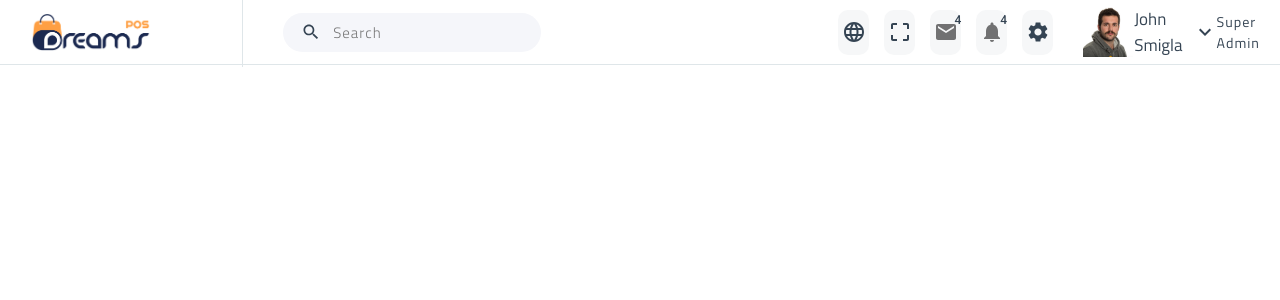
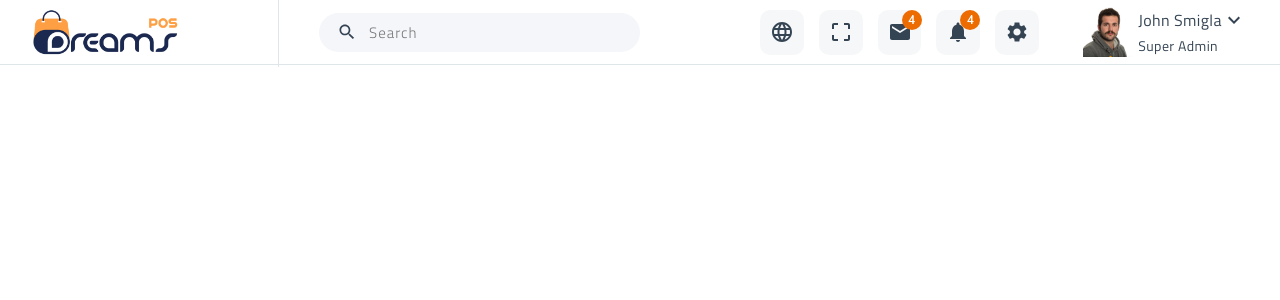
Before and after one commit to adil-asar/Offsetup-task-7, a React (Vite) app: page / in a window 1280 px wide. Shown: the top 300 px of the page. Built offline with nearby package versions, Linux system fonts and the light colour scheme; a web font is replaced by a local one.

Commit message:
header complete

```diff
--- a/src/components/Header/Header.jsx
+++ b/src/components/Header/Header.jsx
@@ -1,99 +1,175 @@
-import React from 'react'
-import CropFreeIcon from '@mui/icons-material/CropFree';
-import LanguageIcon from '@mui/icons-material/Language';
-import Badge from '@mui/material/Badge';
-import KeyboardArrowDownIcon from '@mui/icons-material/KeyboardArrowDown';
-import SettingsIcon from '@mui/icons-material/Settings';
-import MailIcon from '@mui/icons-material/Mail';
-import Button from '@mui/material/Button';
-import Menu from '@mui/material/Menu';
-import MenuItem from '@mui/material/MenuItem';
-import NotificationsIcon from '@mui/icons-material/Notifications';
-import './header.css'
-import logo from '../../assets/logo.png'
-import SearchSharpIcon from '@mui/icons-material/SearchSharp';
-import profilepic from '../../assets/avator1.jpg'
+import React from "react";
+import CropFreeIcon from "@mui/icons-material/CropFree";
+import FormatAlignLeftIcon from '@mui/icons-material/FormatAlignLeft';
+import Divider from '@mui/material/Divider';
+import LanguageIcon from "@mui/icons-material/Language";
+import Badge from "@mui/material/Badge";
+import MoreVertIcon from '@mui/icons-material/MoreVert';
+import KeyboardArrowDownIcon from "@mui/icons-material/KeyboardArrowDown";
+import SettingsIcon from "@mui/icons-material/Settings";
+import ListItemText from '@mui/material/ListItemText';
+import ListItemIcon from '@mui/material/ListItemIcon';
+import PersonIcon from '@mui/icons-material/Person';
+import LogoutIcon from '@mui/icons-material/Logout';
+import MailIcon from "@mui/icons-material/Mail";
+import Fade from "@mui/material/Fade";
+import Button from "@mui/material/Button";
+import Menu from "@mui/material/Menu";
+import MenuItem from "@mui/material/MenuItem";
+import NotificationsIcon from "@mui/icons-material/Notifications";
+import "./header.css";
+import logo from "../../assets/logo.png";
+import SearchSharpIcon from "@mui/icons-material/SearchSharp";
+import profilepic from "../../assets/avator1.jpg";
 
 const Header = () => {
-
   const [anchorEl, setAnchorEl] = React.useState(null);
+  const [drop, setdrop] = React.useState(null);
   const open = Boolean(anchorEl);
+  const opendrop = Boolean(drop)
   const handleClick = (event) => {
     setAnchorEl(event.currentTarget);
+  };
+  const handledrop = (event) => {
+    setdrop(event.currentTarget);
   };
   const handleClose = () => {
     setAnchorEl(null);
   };
+  const handleClosedrop = () => {
+    setdrop(null);
+  };
+  ;
 
   return (
     <>
-
- <div className='header_css'>
-<div className='logo-section'>
+      <div className="header_css">
+        <div className="logo-section">
           <img src={logo} alt="logo" />
         </div>
+        {/* responsive */}
+        <div className="menu_responsive"><FormatAlignLeftIcon fontSize="large"/></div>
+        <div className="logo_responsive"> <img src={logo} alt="logo" /></div>
+
+        <div className="dropdown">
+      <Button
+        id="basic-button"
+        aria-controls={opendrop ? 'basic-drop' : undefined}
+        aria-haspopup="true"
+        aria-expanded={opendrop ? 'true' : undefined}
+        onClick={handledrop}
+      >
+        <MoreVertIcon style={{color:'#FF9F43'}} fontSize="large"/>
+      </Button>
+      <Menu style={{marginTop:'20px'}}
+        id="basic-drop"
+        anchorEl={drop}
+        open={opendrop}
+        onClose={handleClosedrop}
+        MenuListProps={{
+          'aria-labelledby': 'basic-button',
+        }}
+      >
+        <MenuItem style={{width:'200px',marginBottom:'5px'}}  onClick={handleClosedrop}><p>Profile</p></MenuItem>
+        <MenuItem style={{width:'200px',marginBottom:'5px'}} onClick={handleClosedrop}><p>Settings</p></MenuItem>
+        <MenuItem style={{width:'200px',marginBottom:'5px'}} onClick={handleClosedrop}><p>Logout</p></MenuItem>
+      </Menu>
+    </div>
+
         <div className="search-section">
-   <div className='input_box'>
-   <SearchSharpIcon fontSize="small" className='search_icon'/>
-    <input type="text" placeholder='Search' />
+          <div className="input_box">
+            <SearchSharpIcon fontSize="small" className="search_icon" />
+            <input type="text" placeholder="Search" />
           </div>
         </div>
 
         <div className="menu-section">
- <div className='menu_icon'><LanguageIcon/></div>
- <div  className='menu_icon'><CropFreeIcon /></div>
- <div  className='menu_icon'> <Badge badgeContent={4} >
-      <MailIcon color="action" />
+          <div className="menu_icon">
+            <LanguageIcon />
+          </div>
+          <div className="menu_icon">
+            <CropFreeIcon />
+          </div>
+          <div className="menu_icon">
+            <Badge badgeContent={4} color="warning" >
+              <MailIcon  style={{color:'#354453' }} />
             </Badge>
           </div>
-    <div  className='menu_icon'> <Badge badgeContent={4}>
-      <NotificationsIcon color="action" />
+          <div className="menu_icon">
+            <Badge badgeContent={4} color="warning">
+              <NotificationsIcon  style={{color:'#354453'}} color="action" />
             </Badge>
           </div>
-    <div  className='menu_icon'>
-      <SettingsIcon/>
+          <div className="menu_icon">
+            <SettingsIcon />
           </div>
           {/* profile section */}
 
+          <Button
+            id="fade-button"
+            aria-controls={open ? "fade-menu" : undefined}
+            aria-haspopup="true"
+            aria-expanded={open ? "true" : undefined}
+            onClick={handleClick}
+          >
             <div className="profile_css">
               <img src={profilepic} alt="" />
               <div className="name">
-      <div>
-      <p
-        id="basic-button"
-        aria-controls={open ? 'basic-menu' : undefined}
-        aria-haspopup="true"
-        aria-expanded={open ? 'true' : undefined}
-        onClick={handleClick}
-
-      >
-        John Smigla
-        <KeyboardArrowDownIcon className='profile-icon-css'/>
+                <p>
+                  John Smigla <KeyboardArrowDownIcon />
+                </p>
                 <small>Super Admin</small>
-      </p>
+              </div>
+            </div>
+          </Button>
           <Menu
-        id="basic-menu"
+            id="fade-menu"
+            MenuListProps={{
+              "aria-labelledby": "fade-button",
+            }}
             anchorEl={anchorEl}
             open={open}
             onClose={handleClose}
-        MenuListProps={{
-          'aria-labelledby': 'basic-button',
-        }}
+            TransitionComponent={Fade}
           >
-        <MenuItem onClick={handleClose}>Profile</MenuItem>
-        <MenuItem onClick={handleClose}>My account</MenuItem>
-        <MenuItem onClick={handleClose}>Logout</MenuItem>
+            <MenuItem onClick={handleClose}>
+              <div className="profile_css" style={{marginLeft:'0px' , marginBottom:"0px"}}>
+                <img src={profilepic} style={{borderRadius:"30px"}} alt="" />
+                <div className="name"  >
+                  <p>
+                    John Smigla
+                  </p>
+                  <small>Super Admin</small>
+                </div>
+              </div>
+            </MenuItem>
+            <Divider/>
+            <MenuItem>
+          <ListItemIcon>
+            <PersonIcon fontSize="small" />
+          </ListItemIcon>
+          <ListItemText> <p>My Profile</p></ListItemText>
+        </MenuItem>
+        <MenuItem>
+          <ListItemIcon>
+            <SettingsIcon fontSize="small" />
+          </ListItemIcon>
+          <ListItemText><p>Settings</p></ListItemText>
+        </MenuItem>
+            <Divider/>
+            <MenuItem>
+          <ListItemIcon>
+            <LogoutIcon style={{color:'red'}} fontSize="small" />
+          </ListItemIcon>
+          <ListItemText><p style={{color:'red'}}>Logout</p></ListItemText>
+        </MenuItem>
+
+
           </Menu>
         </div>
+      </div>
+    </>
+  );
+};
 
-      </div>
-    </div>
-</div>
-
- </div>
-
-    </>
-  )
-}
-
-export default Header
+export default Header;
--- a/src/components/Header/header.css
+++ b/src/components/Header/header.css
@@ -3,6 +3,7 @@
   padding: 0 20px;
   width: 100%;
   display: flex;
+  justify-content: space-between;
   align-items: center;
   height: 65px;
   /* border-top:.1px solid rgb(223, 230, 233) ; */
@@ -11,7 +12,7 @@
 
 .logo-section {
   border-right: 1px solid rgb(223, 230, 233);
-  width: 18%;
+  width: 300px !important;
   padding: 10px;
   display: flex;
   height: 70px;
@@ -19,12 +20,12 @@
 }
 
 .logo-section img {
-  width: 60%;
+  width: 150px;
 }
 
 .search-section {
   padding: 10px 40px;
-  width: 48%;
+  width: 550px;
   align-items: center;
 }
 .input_box {
@@ -32,7 +33,7 @@
   align-items: center;
   background-color: rgb(245, 246, 250);
   padding: 3px 18px;
-  width: 50%;
+  width: 80%;
   border-radius: 25px;
 }
 .search_icon {
@@ -54,7 +55,7 @@
 .menu-section{
   display: flex;
   align-items: center;
-  width: 34%;
+  width: 500px;
 }
 .menu_icon{
   /* background-color:rgb(245, 246, 250) ; */
@@ -69,8 +70,11 @@
   color: #354453;
 }
 .profile_css{
-  display: flex;align-items: center;justify-content: center;
+  display: flex;
+  align-items:
+   center;justify-content: center;
   margin-left: 15px;
+  width: 180px;
 }
 .profile_css img{
   width: 50px;
@@ -78,22 +82,67 @@
 
 }
 .name{
-  margin-left: 1px;
+  display: flex;
+  flex-direction: column;
+  justify-content: center;
+  margin-left: 5px;
+  word-wrap: none;
+  align-items: start;
 }
 
-.name p{
-  font-weight: 400;
-  font-size: 17px;
+.header_css p{
+  font-size: 16px;
+  display: flex;
+  align-items: center;
+  font-family: 'Titillium Web', sans-serif;
   color: #354453;
-  display: flex;align-items: center;
+  text-transform: capitalize;
+}
+.name small{
+  font-size: 14px;
+  text-transform: capitalize;
+  color: #354453;
+  font-family: 'Titillium Web', sans-serif;
 }
 
-.profile-icon-css{
-  margin-left: 10px;
+p{
+  font-family: 'Titillium Web', sans-serif;
+  color: #354453;
+  text-transform: capitalize;
 }
 
-.name small{
-  letter-spacing: 1px;
-  font-weight: 400;
-  color: #354453;
+.logo_responsive{
+  display: none;
 }
+.logo_responsive img{
+width: 150px;
+}
+.dropdown{
+  display: none;
+}
+.menu_responsive{
+  color:#FF9F43;
+  display: none;
+}
+/* media queries */
+
+@media screen and (max-width: 1130px) {
+  .search-section {
+    display: none;
+  }
+  .logo-section{
+    display: none;
+  }
+  .menu-section{
+    display: none;
+  }
+  .logo_responsive{
+    display: block;
+  }
+  .dropdown{
+    display: block;
+  }
+  .menu_responsive{
+    display: block;
+  }
+}
```
Lines whose indentation alone changed are shown as unchanged.
